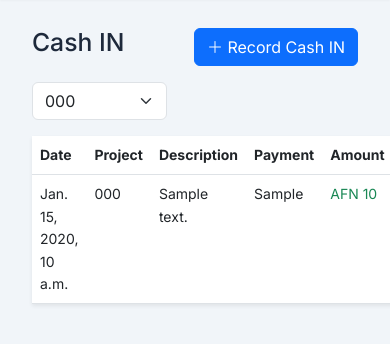
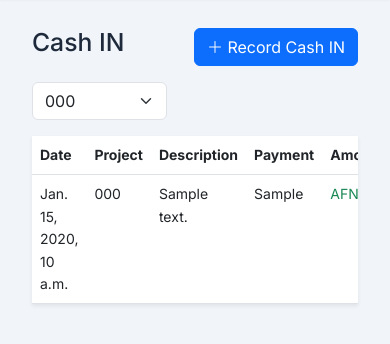
Before and after one commit to Amanzai4303/FMS-AMCCo, a Django app: template templates/transactions/cashin_list.html in a window 390 px wide; the page is wider, and only the part inside the window is pictured. Shown: the part 64-408 px from the top of that part. Run offline with Django 5.2, Linux system fonts and the light colour scheme; the template is opened without the code that fills it: most values are stand-ins (such as "Sample title", 1, 10 or a date in 2020).

Commit message:
Fix table  responsiveness and mobile navbar layout

```diff
--- a/templates/base.html
+++ b/templates/base.html
@@ -331,7 +331,7 @@
         gap: 4px;
         white-space: nowrap;
     }
-            /* Hide user role text (Admin/Finance Manager), keep avatar & logout */
+    /* Hide user role text, keep avatar & logout */
     .user-info {
         display: none;
     }
@@ -347,6 +347,11 @@
     }
 }
 
+/* Make all tables inside main content scrollable */
+.main-content .table-responsive {
+    overflow-x: auto;
+    -webkit-overflow-scrolling: touch;
+}
     </style>
 </head>
 <body>
--- a/templates/dashboard.html
+++ b/templates/dashboard.html
@@ -37,7 +37,7 @@
         </div>
     </div>
     <div class="col-md-4">
-        <div class="card border-0 shadow-sm" style="border-left:4px solid var(--mid-blue);">
+        <div class="card border-0 shadow-sm" style="border-left:4px solid #6A97C0;">
             <div class="card-body">
                 <div class="d-flex justify-content-between align-items-start">
                     <div>
@@ -92,7 +92,8 @@
     <div class="col-md-12">
         <div class="card shadow-sm">
             <div class="card-header bg-white"><h5 class="mb-0">Recent Transactions</h5></div>
-            <div class="card-body p-0">
+            <!-- ✅ FIXED: added table-responsive to the card-body -->
+            <div class="card-body p-0 table-responsive">
                 <table class="table table-hover mb-0">
                     <thead>
                         <tr>
--- a/templates/transactions/cashin_list.html
+++ b/templates/transactions/cashin_list.html
@@ -17,7 +17,9 @@
     </div>
 </form>
 
-<table class="table table-hover bg-white shadow-sm">
+<!-- ✅ FIXED: table inside table-responsive -->
+<div class="table-responsive bg-white shadow-sm">
+    <table class="table table-hover mb-0">
         <thead>
             <tr>
                 <th>Date</th>
@@ -54,4 +56,5 @@
             {% endfor %}
         </tbody>
     </table>
+</div>
 {% endblock %}
--- a/templates/transactions/cashout_list.html
+++ b/templates/transactions/cashout_list.html
@@ -17,7 +17,9 @@
     </div>
 </form>
 
-<table class="table table-hover bg-white shadow-sm">
+<!-- ✅ FIXED: table inside table-responsive -->
+<div class="table-responsive bg-white shadow-sm">
+    <table class="table table-hover mb-0">
         <thead>
             <tr>
                 <th>Date</th>
@@ -56,4 +58,5 @@
             {% endfor %}
         </tbody>
     </table>
+</div>
 {% endblock %}
--- a/templates/transactions/expense_list.html
+++ b/templates/transactions/expense_list.html
@@ -27,7 +27,8 @@
                 <strong>{{ group.category }}</strong>
                 <span class="float-end text-muted">AFN {{ group.total|floatformat:0 }}</span>
             </div>
-            <div class="card-body p-0">
+            <!-- ✅ FIXED: table-responsive added -->
+            <div class="card-body p-0 table-responsive">
                 <table class="table table-hover mb-0">
                     <thead>
                         <tr>
```
Lines whose indentation alone changed are shown as unchanged.
